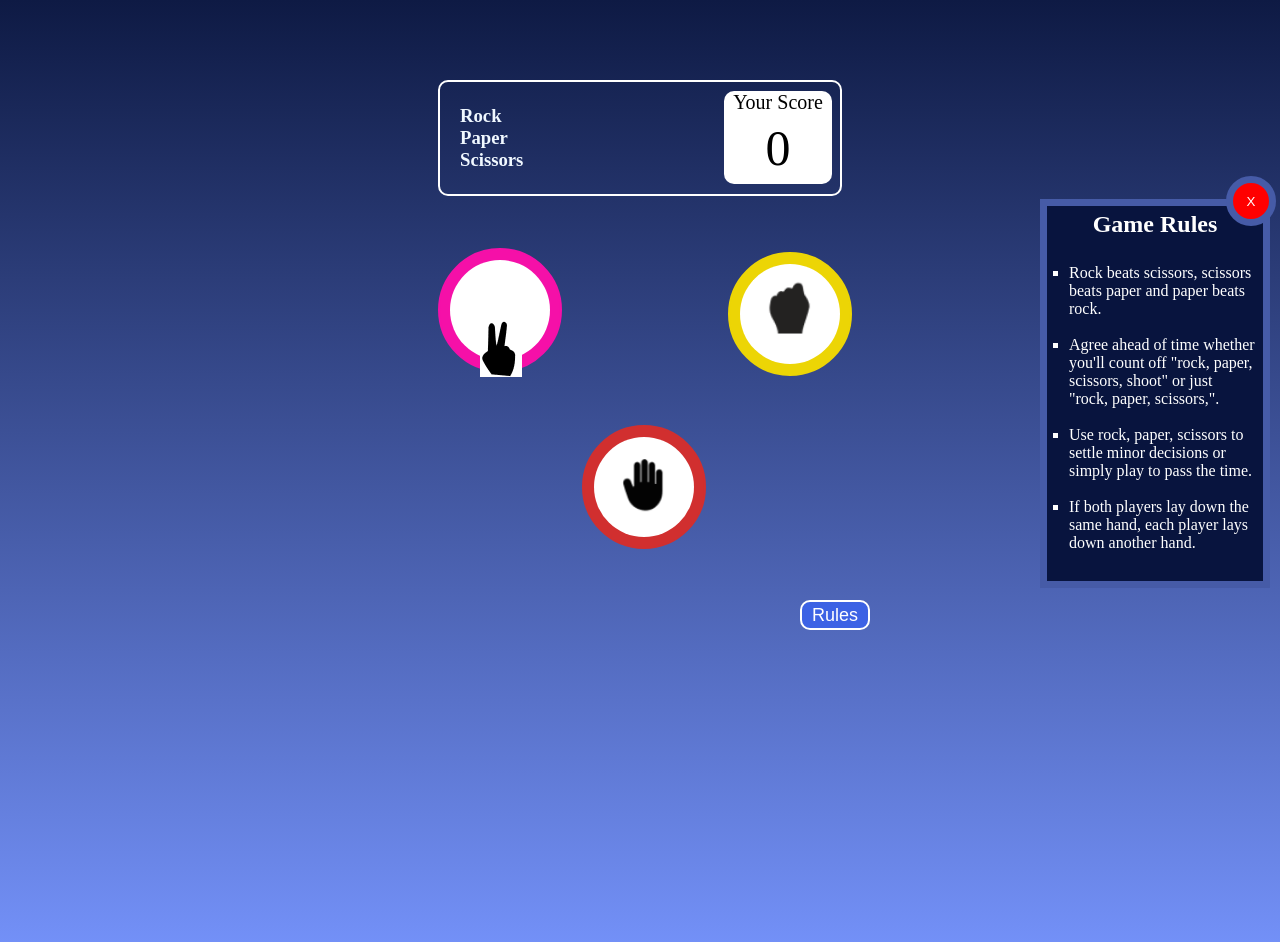
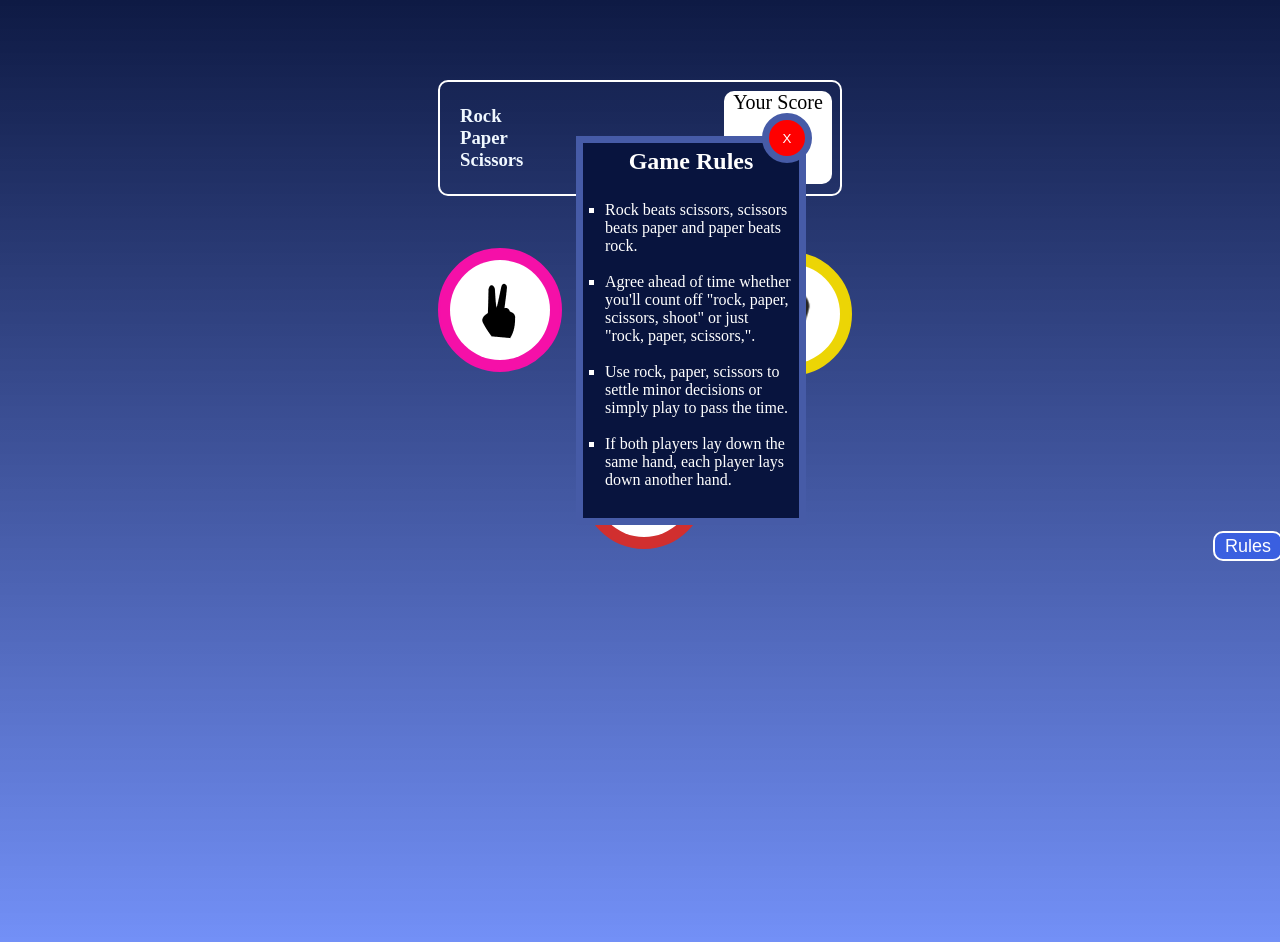
Before and after one commit to rishabhv2003/Rock-Paper-Scissors, a plain HTML site: page index.html in a window 1280 px wide. Both pictures are taken after a click on the button "Rules". Drawn offline with Linux system fonts and the light colour scheme.

Commit message:
minor changes

```diff
--- a/style.css
+++ b/style.css
@@ -143,7 +143,7 @@ html {
 .img1 {
     background-color: #ffff;
     position: relative;
-    top: 17px;
+    top: -21px;
     left: 30px;
 }
 
@@ -189,8 +189,8 @@ html {
 
 #rules {
     position: absolute;
-    left: 800px;
-    top: 600px;
+    left: 1213px;
+    top: 531px;
     border: 2px solid #ffff;
     color: #ffff;
     height: 30px;
@@ -206,8 +206,8 @@ html {
     float: right;
     width: 206px;
     padding: 5px;
-    right: 10px;
-    top: -378px;
+    right: 474px;
+    top: -441px;
     color: #ffff;
 }
 
```
